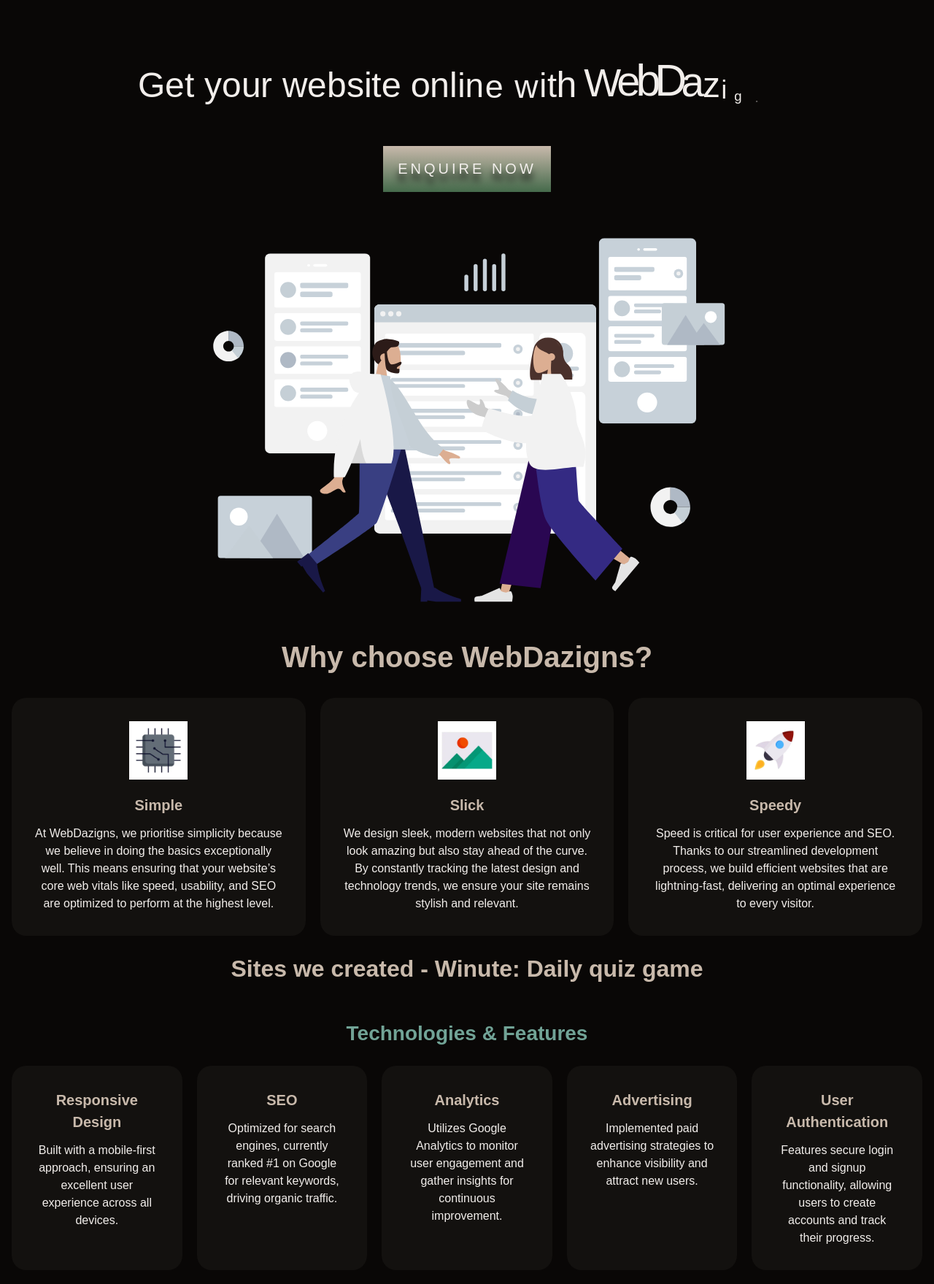
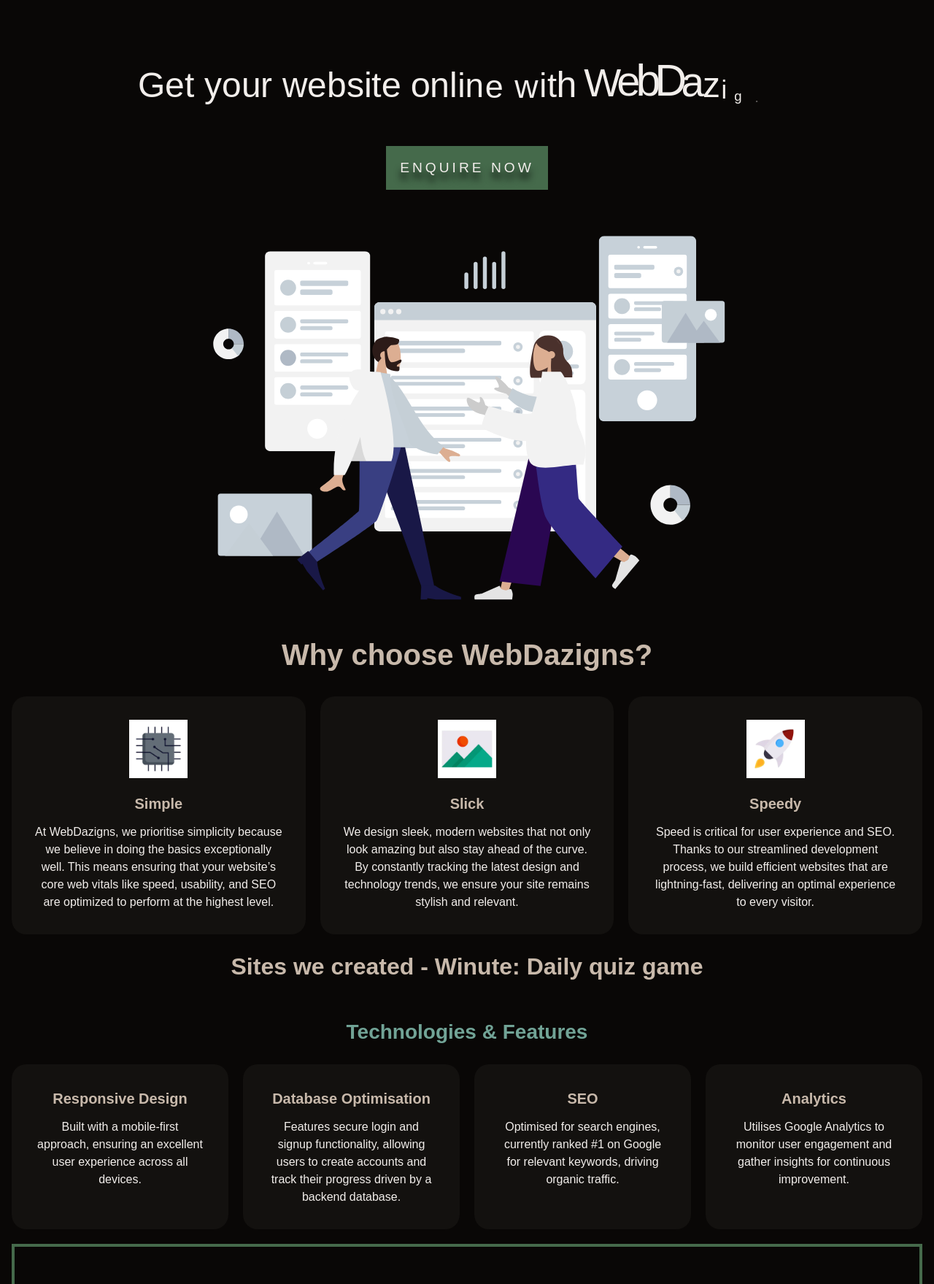
Before and after one commit to dairequinn07/WebDazigns, a Python web app: template templates/index.html in a window 1280 px wide. Shown: the part 120-1879 px from the top of the page at 73% size. Run offline with Jinja, Linux system fonts and the light colour scheme; the template is opened without the code that fills it, so the values that code supplies are empty; some libraries are stand-ins or nearby versions; some web fonts are replaced; grey boxes are pictures that could not be loaded.

Commit message:
CSS style changes

```diff
--- a/static/css/main.css
+++ b/static/css/main.css
@@ -62,33 +62,6 @@
 h3 {
     font-size: 1.75rem;
     color: var(--accent);
-}
-
-/*-- -------------------------- -->
-<---       Enquiry Button       -->
-<--- -------------------------- -*/
-
-.btn {
-  --color1: var(--primary);
-  --color2: var(--secondary);
-  perspective: 1000px;
-  padding: 1em 1em;
-  background: linear-gradient(var(--color1), var(--color2));
-  border: none;
-  outline: none;
-  font-size: 20px;
-  text-transform: uppercase;
-  letter-spacing: 4px;
-  color: var(--textColor);
-  text-shadow: 0 10px 10px #000;
-  cursor: pointer;
-  transform-style: preserve-3d;
-  transition: transform 0.5s;
-}
-
-.btn:hover {
-  background-color: var(--accent); /* Hover color is accent */
-  transform: rotateX(30deg) rotateZ(0);
 }
 
 /*-- -------------------------- -->
@@ -332,9 +305,9 @@
   }
   #hero-1946 .cs-card-group3 {
     padding-bottom: 20px;
-    grid-template-columns: repeat(15, 1fr);
+    grid-template-columns: repeat(12, 1fr);
   }
-  #hero-1946 .cs-item,#hero-1946 .cs-item2,#hero-1946 .cs-item3,#hero-1946 .cs-item3-last {
+  #hero-1946 .cs-item,#hero-1946 .cs-item2,#hero-1946 .cs-item3{
     text-align: center;
     list-style: none;
     width: 100%;
@@ -354,10 +327,7 @@
   }
 
   #hero-1946 .cs-item3 {
-    grid-column: span 5;
-  }
-  #hero-1946 .cs-item3-last {
-    grid-column: span 10;
+    grid-column: span 6;
   }
 
   #hero-1946 .cs-item:hover {
@@ -408,13 +378,38 @@
     margin: 0;
     color: var(--textColor);
   }
+/*-- -------------------------- -->
+<---       Enquiry Button       -->
+<--- -------------------------- -*/
+  .btn {
+   --color1: var(--secondary);
+   --color2: var(--secondary);
+   perspective: 1000px;
+   padding: 1em 1em;
+   background: linear-gradient(var(--color1), var(--color2));
+   border: none;
+   outline: none;
+   font-size: var(--font-size-mobile);
+   text-transform: uppercase;
+   letter-spacing: 4px;
+   color: var(--textColor);
+   text-shadow: 0 10px 10px #000;
+   cursor: pointer;
+   transform-style: preserve-3d;
+   transition: transform 0.5s;
+  }
+
+  .btn:hover {
+   background-color: var(--accent); /* Hover color is accent */
+   transform: rotateX(30deg) rotateZ(0);
+  }
 }
 /* Tablet - 768px */
 @media only screen and (min-width: 48rem) {
   #hero-1946 .cs-text {
     font-size: 1.25rem;
   }
-  #hero-1946 .cs-item,#hero-1946 .cs-item2,#hero-1946 .cs-item3,#hero-1946 .cs-item3-last{
+  #hero-1946 .cs-item,#hero-1946 .cs-item2,#hero-1946 .cs-item3{
     text-align: left;
     margin: 0;
     align-items: center;
@@ -433,7 +428,7 @@
   #hero-1946 .cs-title {
     max-width: 46.875rem;
   }
-  #hero-1946 .cs-item,#hero-1946 .cs-item2,#hero-1946 .cs-item3,#hero-1946 .cs-item3-last {
+  #hero-1946 .cs-item,#hero-1946 .cs-item2,#hero-1946 .cs-item3{
     grid-column: span 3;
   }
   .ml9 {
--- a/templates/index.html
+++ b/templates/index.html
@@ -72,26 +72,20 @@
                 </li>
                 <li class="cs-item3">
                     <div class="cs-text-group">
+                    <h3 class="cs-h3">Database Optimisation</h3>
+                        <p class="cs-item-text">Features secure login and signup functionality, allowing users to create accounts and track their progress driven by a backend database.</p>
+                    </div>
+                </li>
+                <li class="cs-item3">
+                    <div class="cs-text-group">
                     <h3 class="cs-h3">SEO</h3>
-                        <p class="cs-item-text">Optimized for search engines, currently ranked #1 on Google for relevant keywords, driving organic traffic.</p>
+                        <p class="cs-item-text">Optimised for search engines, currently ranked #1 on Google for relevant keywords, driving organic traffic.</p>
                     </div>
                 </li>
                 <li class="cs-item3">
                     <div class="cs-text-group">
                     <h3 class="cs-h3">Analytics</h3>
-                        <p class="cs-item-text">Utilizes Google Analytics to monitor user engagement and gather insights for continuous improvement.</p>
-                    </div>
-                </li>
-                <li class="cs-item3">
-                    <div class="cs-text-group">
-                    <h3 class="cs-h3">Advertising</h3>
-                        <p class="cs-item-text">Implemented paid advertising strategies to enhance visibility and attract new users.</p>
-                    </div>
-                </li>
-                <li class="cs-item3-last">
-                    <div class="cs-text-group">
-                    <h3 class="cs-h3">User Authentication</h3>
-                        <p class="cs-item-text">Features secure login and signup functionality, allowing users to create accounts and track their progress.</p>
+                        <p class="cs-item-text">Utilises Google Analytics to monitor user engagement and gather insights for continuous improvement.</p>
                     </div>
                 </li>
             </ul>
```
